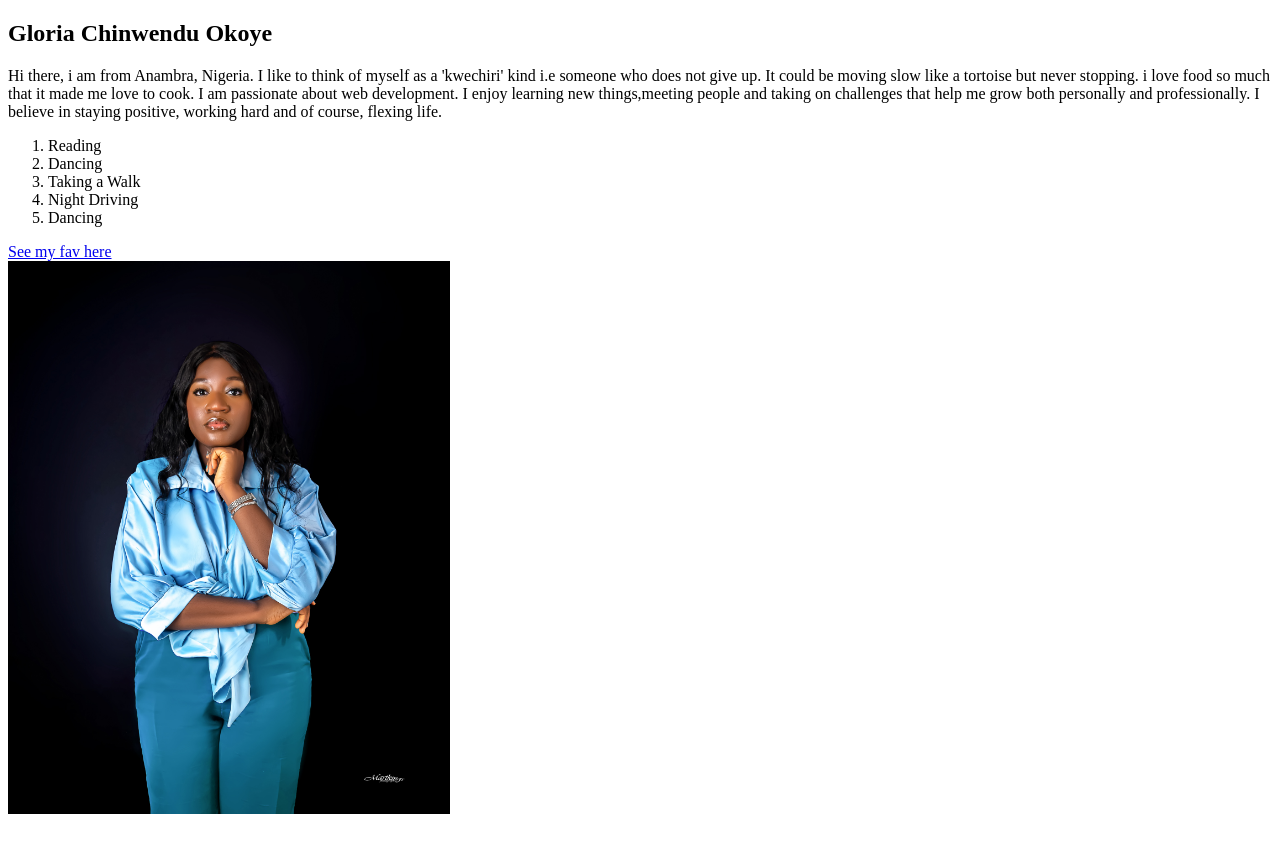
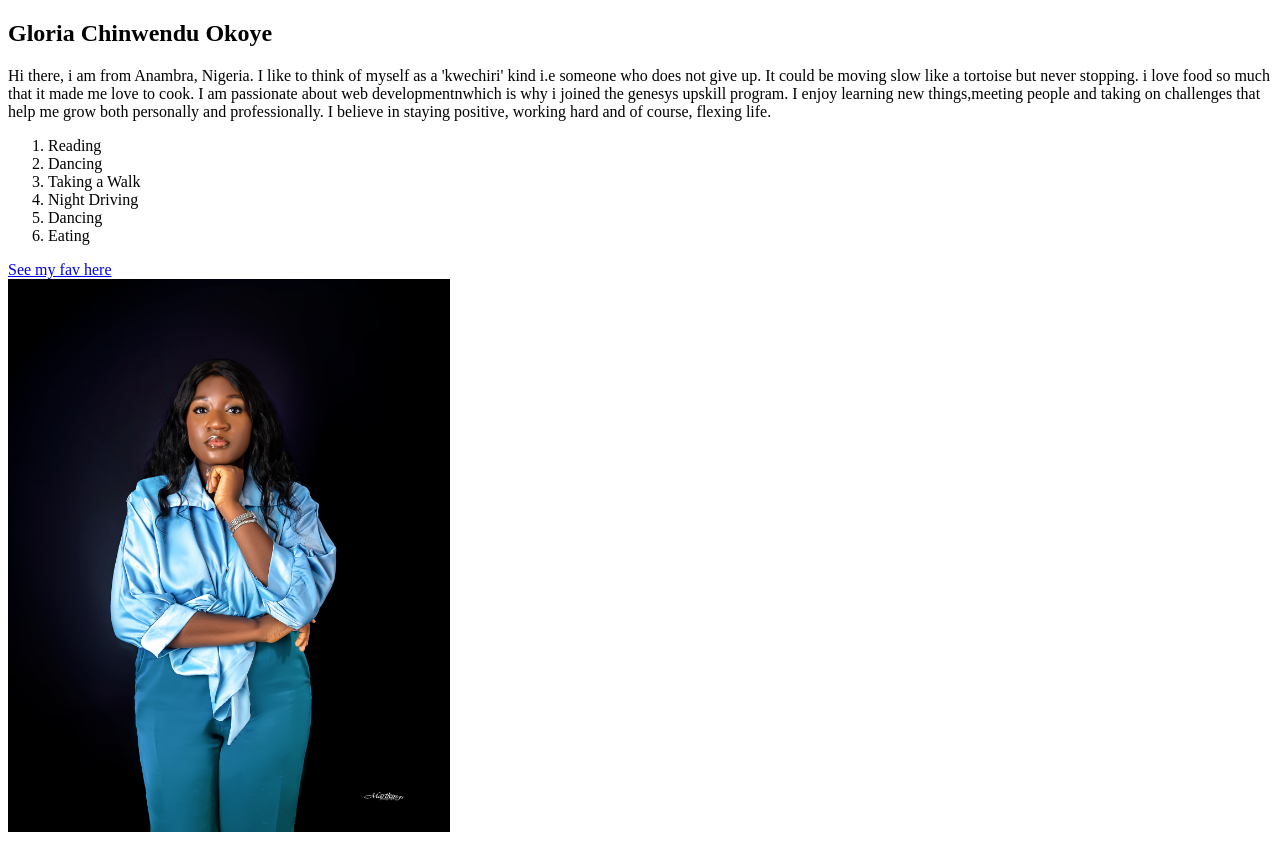
Before and after one commit to gloria-rgb/html-intro, a plain HTML site: page index.html in a window 1280 px wide. Drawn offline with Linux system fonts and the light colour scheme.

Commit message:
updated bio and added new hobby

```diff
--- a/index.html
+++ b/index.html
@@ -9,7 +9,7 @@
 <body>
  <section>
     <h1>Gloria Chinwendu Okoye</h1>
-    <p>Hi there, i am from Anambra, Nigeria. I like to think of myself as a 'kwechiri' kind i.e someone who does not give up. It could be moving slow like a tortoise but never stopping. i love food so much that it made me love to cook. I am passionate about web development. I enjoy learning new things,meeting people and taking on challenges that help me grow both personally and professionally. I believe in staying positive, working hard and of course, flexing life. </p>
+    <p>Hi there, i am from Anambra, Nigeria. I like to think of myself as a 'kwechiri' kind i.e someone who does not give up. It could be moving slow like a tortoise but never stopping. i love food so much that it made me love to cook. I am passionate about web developmentnwhich is why i joined the genesys upskill program. I enjoy learning new things,meeting people and taking on challenges that help me grow both personally and professionally. I believe in staying positive, working hard and of course, flexing life. </p>
 
     <!-- my hobbies -->
      <ol>
@@ -18,6 +18,7 @@
           <li>Taking a Walk</li>
            <li>Night Driving</li>
             <li>Dancing</li>
+            <li>Eating</li>
      </ol>
           <!-- linking my fav website -->
          <a href="favorites.html">See my fav here</a>
```
